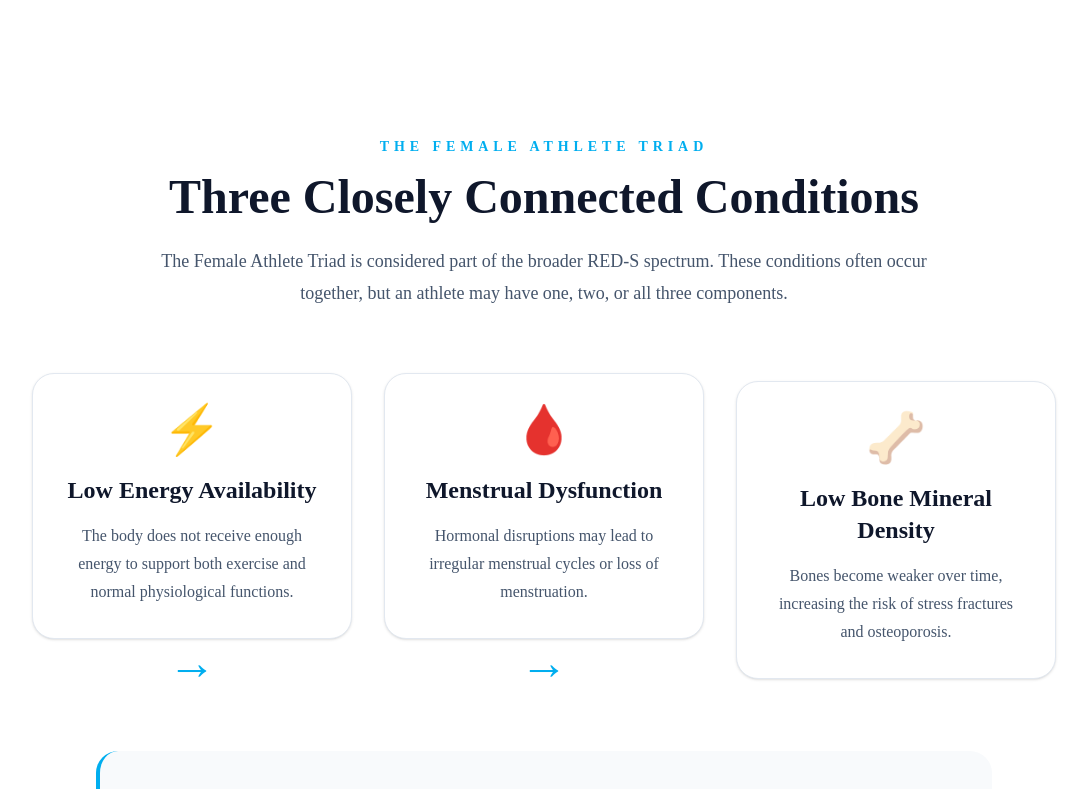
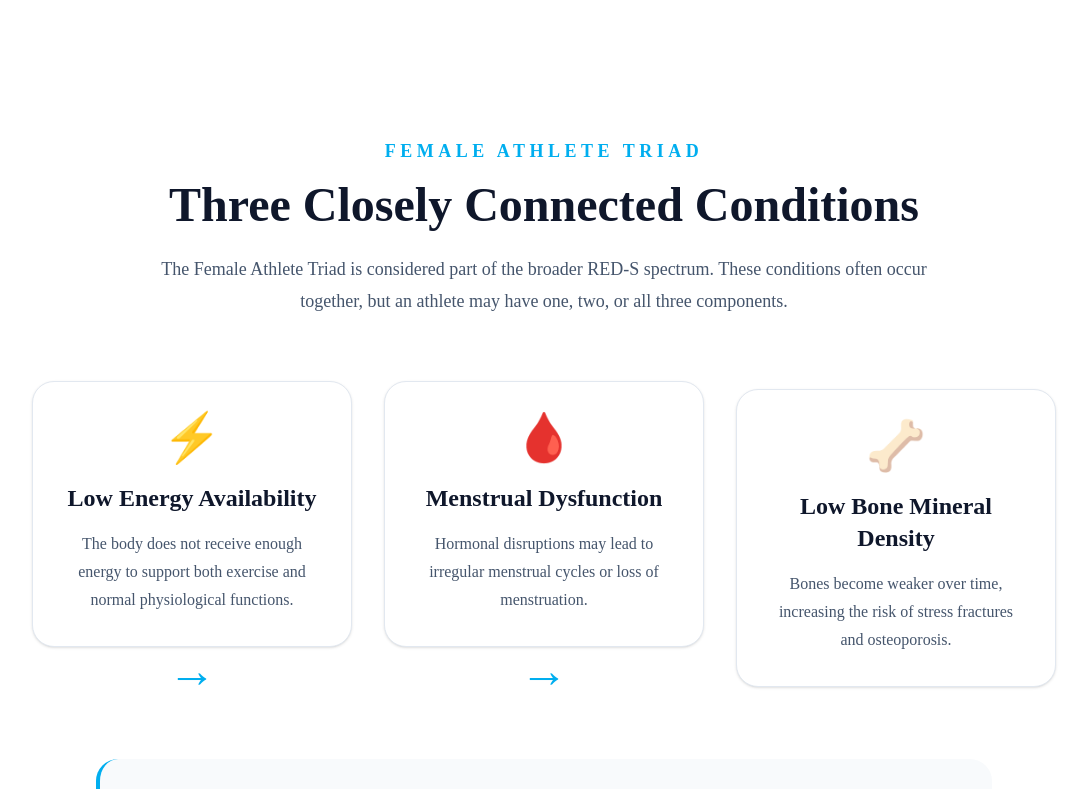
Before and after one commit to mayaclanfer-ctrl/female-athlete-hub, a Next.js app: page /reds in a window 1280 px wide. Shown: the part 2420-3209 px from the top of the page, without its empty margins (96-1183 px from the left). Built offline with nearby package versions, Linux system fonts and the light colour scheme.

Commit message:
Refine RED-S page layout and section headings

```diff
--- a/components/reds/FemaleAthleteTriad.tsx
+++ b/components/reds/FemaleAthleteTriad.tsx
@@ -23,9 +23,9 @@ export default function FemaleAthleteTriad() {
   return (
     <section className="py-24">
       <div className="text-center">
-        <p className="text-sm font-semibold uppercase tracking-[0.35em] text-[#00AEEF]">
-          The Female Athlete Triad
-        </p>
+       <p className="text-lg font-semibold uppercase tracking-[0.25em] text-[#00AEEF]">
+  Female Athlete Triad
+</p>
 
         <h2 className="mt-4 text-5xl font-bold text-slate-900">
           Three Closely Connected Conditions
--- a/components/reds/REDSVideo.tsx
+++ b/components/reds/REDSVideo.tsx
@@ -7,7 +7,7 @@ export default function REDSVideo() {
         </p>
 
         <h2 className="mt-4 text-5xl font-bold text-slate-900">
-          Understanding RED-S in 60 Seconds
+          Understanding The Female Athlete Triad in 60 Seconds
         </h2>
 
         <p className="mx-auto mt-6 max-w-3xl text-lg leading-8 text-slate-600">
```
